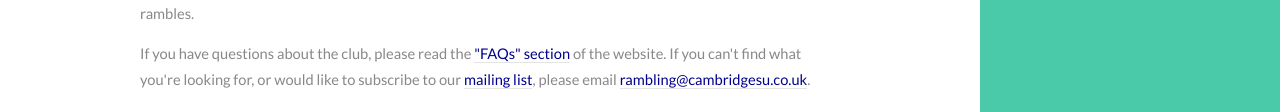
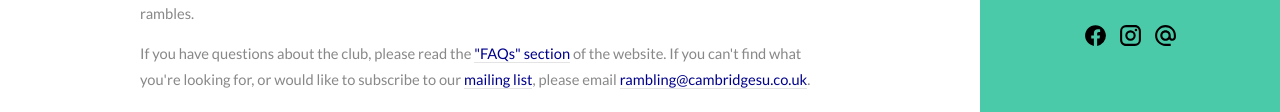
Before and after one commit to tonk-intro/curac-website, a plain HTML site: page index.html in a window 1280 px wide. Shown: the part 626-738 px from the top of the page. Drawn offline with Linux system fonts and the light colour scheme; files whose address does not match are found by name.

Commit message:
Fixed some alignment issues

```diff
--- a/index.html
+++ b/index.html
@@ -47,7 +47,6 @@
           <li><a href="7_faqs.html">FAQs</a></li>
           <li><a href="8_policies.html">Policies</a></li>
         </ul>
-        <div class="placeholder"></div>
         <footer>
           <ul class="icons">
             <li>
--- a/style.css
+++ b/style.css
@@ -61,6 +61,7 @@ body {
 }
 
 nav {
+  min-height: 100vh;
   width: 300px;
   background-color: #4acaa8;
 }
@@ -86,11 +87,14 @@ nav footer {
   display: flex;
   flex-direction: column;
   justify-content: flex-end;
+  align-items: center;
 }
 
 nav footer ul {
   list-style-type: none;
   display: flex;
+  justify-content: center;
+  align-items: center;
 }
 
 ul.nav-items li {
@@ -126,15 +130,15 @@ ul.nav-items li.active a {
 }
 
 .nav-wrapper {
-  height: 100vh;
-  position: sticky;
+  align-self: flex-start;
   top: 0;
   display: flex;
+  position: sticky;
   flex-direction: column;
   align-items: center;
   justify-content: center;
   gap: 30px;
-  overflow: auto;
+  overflow: scroll;
 }
 main {
   flex: 1;
@@ -160,6 +164,8 @@ ul.icons {
   gap: 10px;
   align-items: center;
   justify-content: center;
+  padding: 10px;
+  margin: 0;
 }
 
 .icons a {
```
